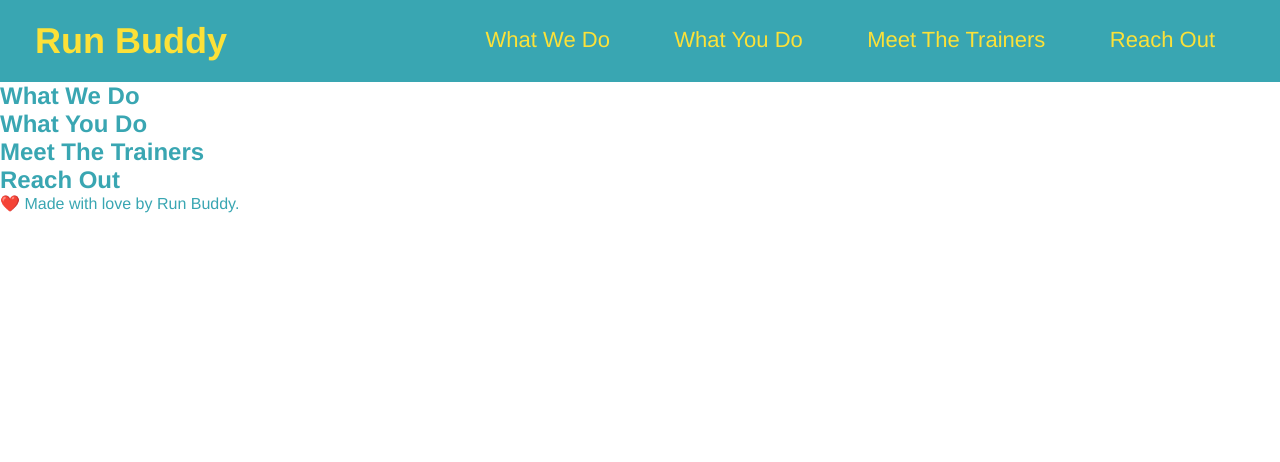
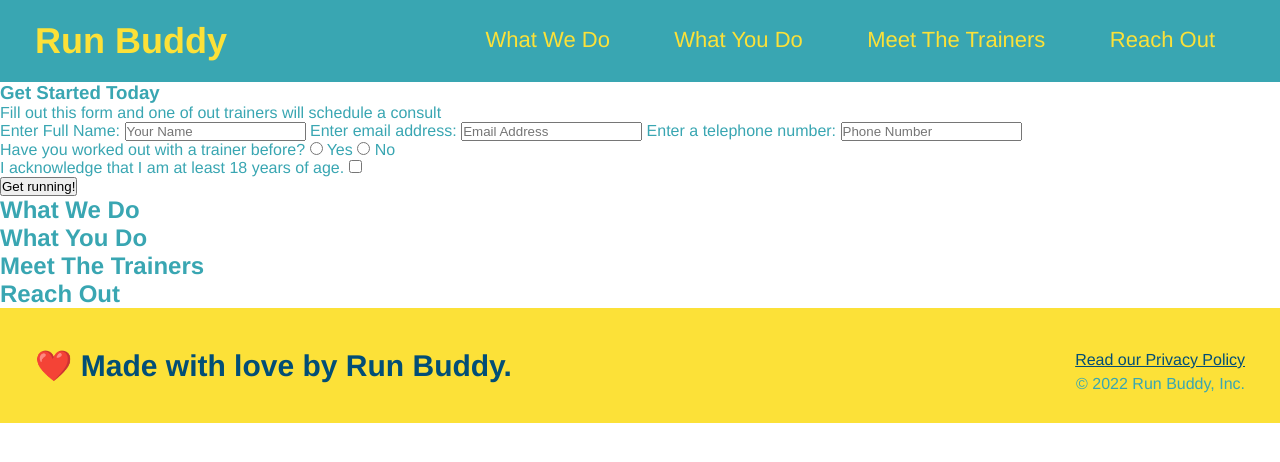
Before and after one commit to TravisSwift/run-buddy-redux, a plain HTML site: page index.html in a window 1280 px wide. Drawn offline with Linux system fonts and the light colour scheme.

Commit message:
added signup form

```diff
--- a/assets/css/style.css
+++ b/assets/css/style.css
@@ -1,6 +1,7 @@
 * {
     margin: 0px;
     padding: 0px;
+    box-sizing: border-box;
 }
 
 body {
@@ -41,3 +42,26 @@ body {
     font-weight: lighter;
     font-size: 22px;
   }
+
+  footer {
+    background: #fce138;
+    width: 100%;
+    padding: 40px 35px;
+  }
+
+  footer h2 {
+    display: inline;
+    color: #024e76;
+    font-size: 30px;
+    margin: 0px;
+  }
+
+  footer div {
+    float: right;
+    line-height: 1.5;
+    text-align: right;
+  }
+
+  footer a {
+    color: #024e76;
+  }
--- a/index.html
+++ b/index.html
@@ -40,8 +40,37 @@
 
     <!-- hero-->
     <section>
-
+        <div>
+            <h3>Get Started Today</h3>
+            <p>Fill out this form and one of out trainers will schedule a consult</p>
+            <!-- Add form elements-->
+            <form>
+                <label for="name">Enter Full Name:</label>
+                <input type="text" placeholder="Your Name" name="name" id="name" />
+                <label for="email">Enter email address:</label>
+                <input type="email" placeholder="Email Address" name="email" id="email" />
+                <label for="phone">Enter a telephone number:</label>
+                <input type="tel" placeholder="Phone Number" name="phone" id="phone" />
+                <p>
+                    Have you worked out with a trainer before?
+                    <input type="radio" name="trainer-confirm" id="trainer-yes" />
+                    <label for="trainer-yes">Yes</label>
+                    <input type="radio" name="trainer-confirm" id="trainer-no" />
+                    <label for="trainer-no">No</label>
+                </p>
+                <p>
+                    <label for="checkbox" >
+                        I acknowledge that I am at least 18 years of age.
+                    </label>
+                      <input type="checkbox" name="age-confirm" id="checkbox" />
+                </p>
+                <button type="submit">
+                    Get running!
+                </button>
+            </form>
+        </div>
     </section>
+    <!-- End of hero section-->
 
     <!-- "what we do" section-->
     <section>
@@ -66,6 +95,15 @@
 
     <!-- <h2>What we do What you do Your trainers Reach out </h2> -->
 
-    <footer>❤️ Made with love by Run Buddy.</footer>
+    <footer>
+        <h2>
+
+        ❤️ Made with love by Run Buddy.
+    </h2>
+    <div>
+        <a href="#">Read our Privacy Policy</a><br />
+        &copy; 2022 Run Buddy, Inc.
+    </div>
+</footer>
 </body>
 </html>
```
